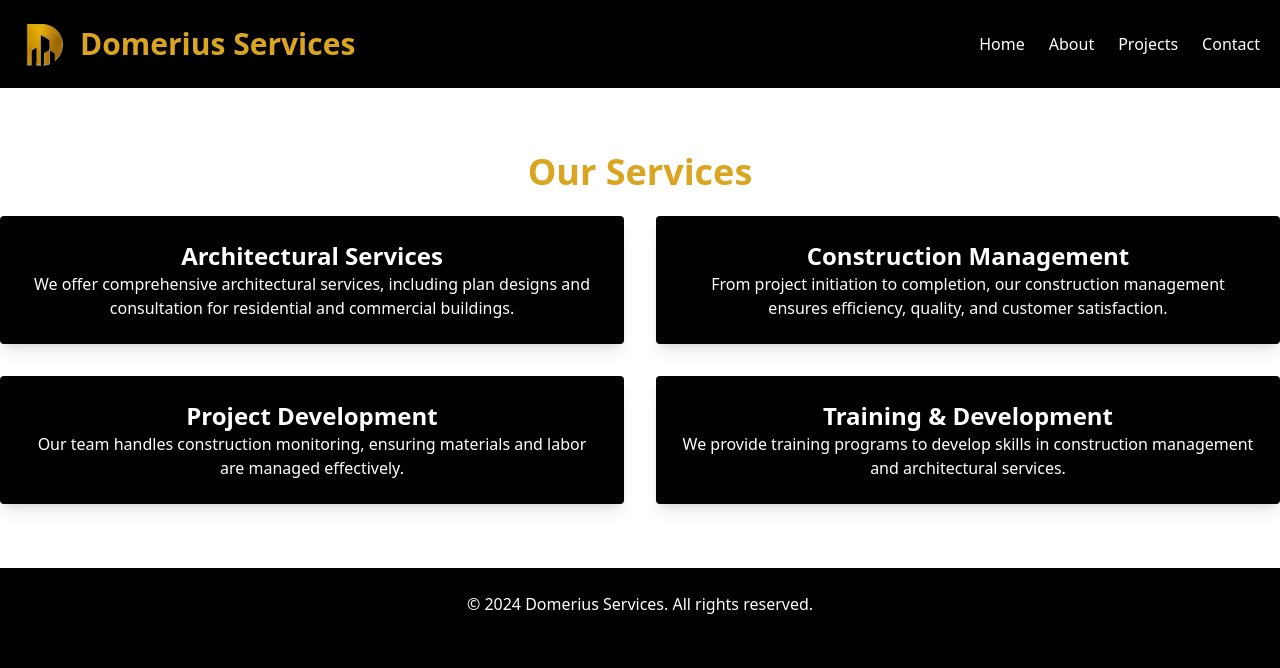
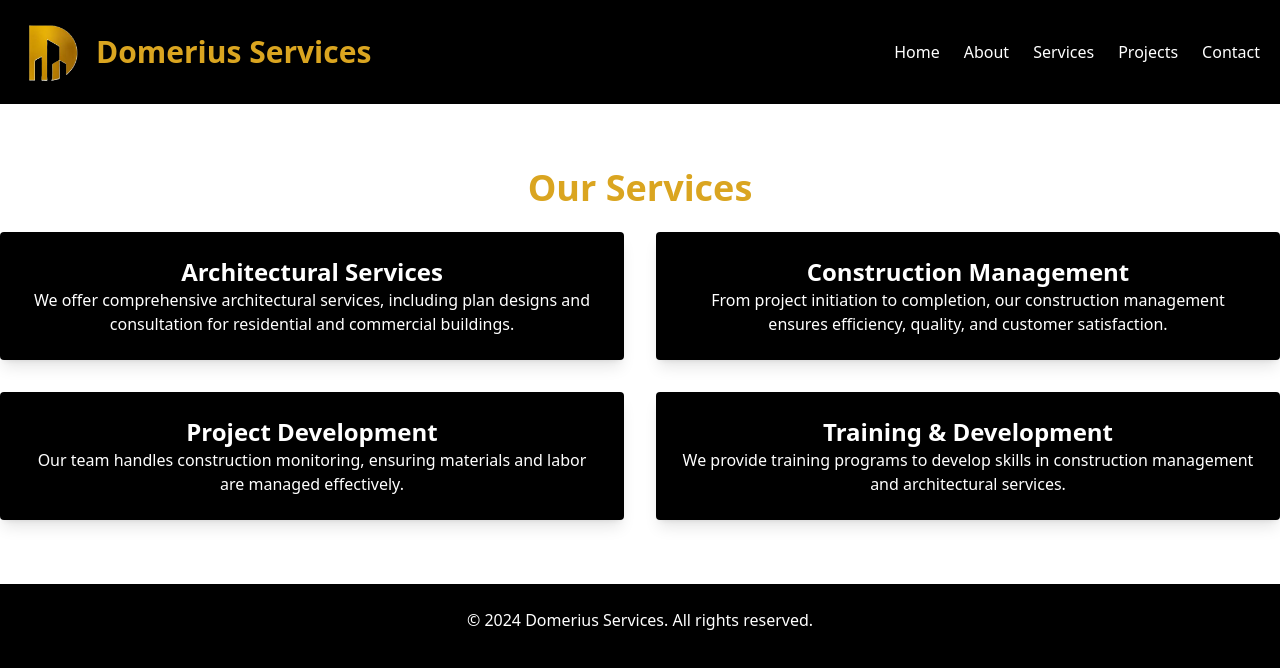
Before and after one commit to TraderJoe97/Domerius_Construction, a plain HTML site: page services.html in a window 1280 px wide. Drawn offline with nearby package versions, Linux system fonts and the light colour scheme.

Commit message:
fix header section across all pages

```diff
--- a/services.html
+++ b/services.html
@@ -13,20 +13,33 @@
     </style>
 </head>
 <body class="bg-black text-white font-sans">
-    <!-- Header -->
-    <header class="bg-black text-white p-5">
-        <nav class="flex justify-between items-center">
+    <!-- Header Section -->
+    <header class="bg-black text-white">
+        <nav class="flex justify-between p-5 items-center">
+            <!-- Logo Section -->
             <div class="flex items-center space-x-3">
-                <img src="logo.png" alt="Domerius Logo" class="w-12 h-12 object-contain">
-                <h1 class="text-gold text-3xl font-bold">Domerius Services</h1>
+                <img src="logo.png" alt="Domerius Logo" class="w-12 h-12 md:w-16 md:h-16 object-contain"> <!-- Logo -->
+                <h1 class="text-gold text-2xl md:text-3xl font-bold">Domerius Services</h1> <!-- Title -->
             </div>
+            <!-- Navigation Links -->
             <ul class="hidden md:flex space-x-6">
                 <li><a href="index.html" class="text-white hover:text-gold">Home</a></li>
                 <li><a href="about.html" class="text-white hover:text-gold">About</a></li>
-                <li><a href="projects.html" class="text-white hover:text-gold">Projects</a></li>
+                <li><a href="services.html" class="text-white hover:text-gold">Services</a></li>
+                <li><a href="projects.html" class="text-gold hover:text-gold">Projects</a></li>
                 <li><a href="contact.html" class="text-white hover:text-gold">Contact</a></li>
             </ul>
+            <!-- Mobile Menu Button -->
+            <button id="menu-toggle" class="md:hidden text-white">Menu</button>
         </nav>
+        <!-- Mobile Menu -->
+        <ul id="mobile-menu" class="md:hidden flex-col space-y-4 hidden p-5 bg-black">
+            <li><a href="index.html" class="text-white hover:text-gold">Home</a></li>
+            <li><a href="about.html" class="text-white hover:text-gold">About</a></li>
+            <li><a href="services.html" class="text-white hover:text-gold">Services</a></li>
+            <li><a href="projects.html" class="text-white hover:text-gold">Projects</a></li>
+            <li><a href="contact.html" class="text-white hover:text-gold">Contact</a></li>
+        </ul>
     </header>
 
     <!-- Services Section -->
```
Also changed, not shown: about.html (+19 -6 lines), contact.html (+9 -5 lines).
